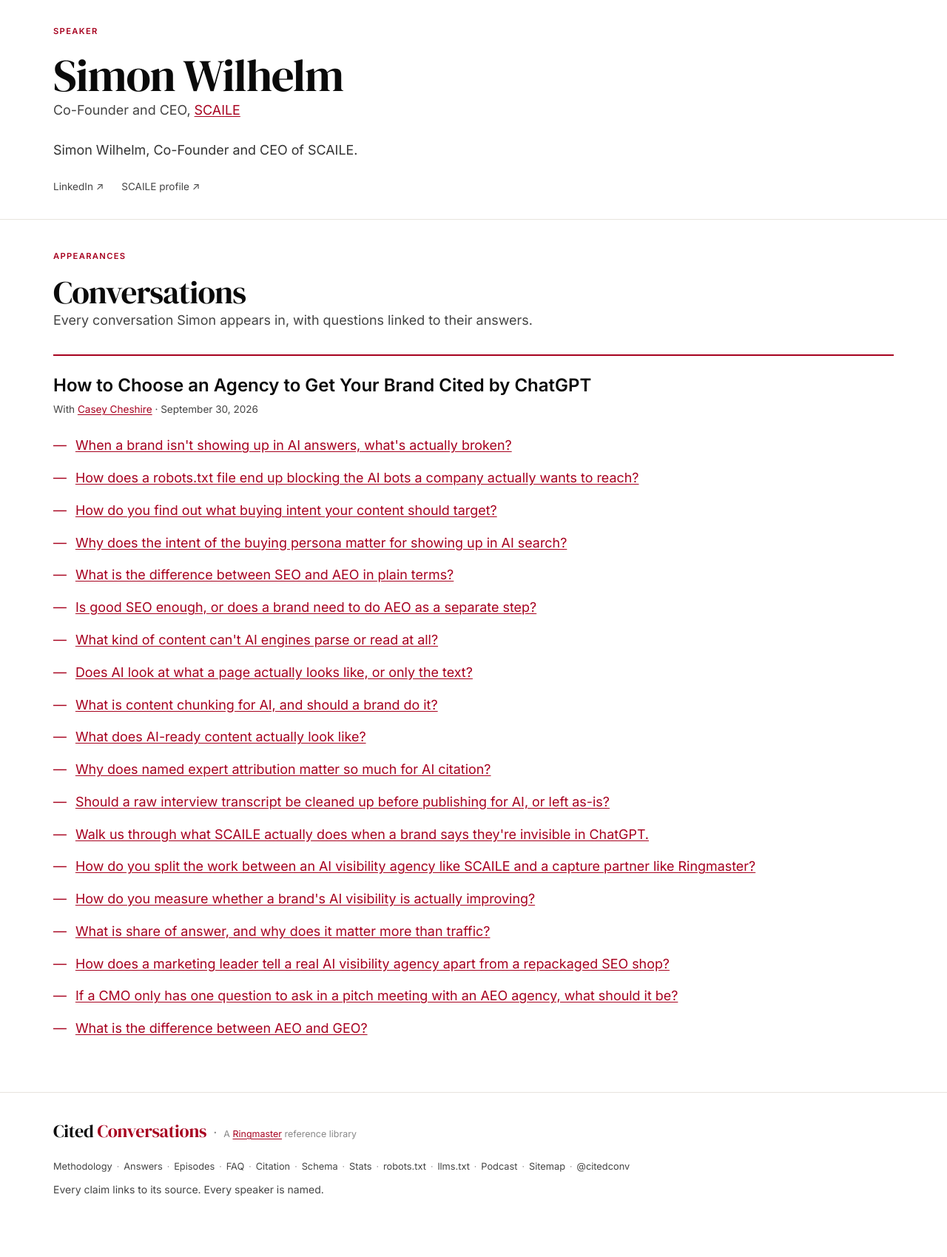
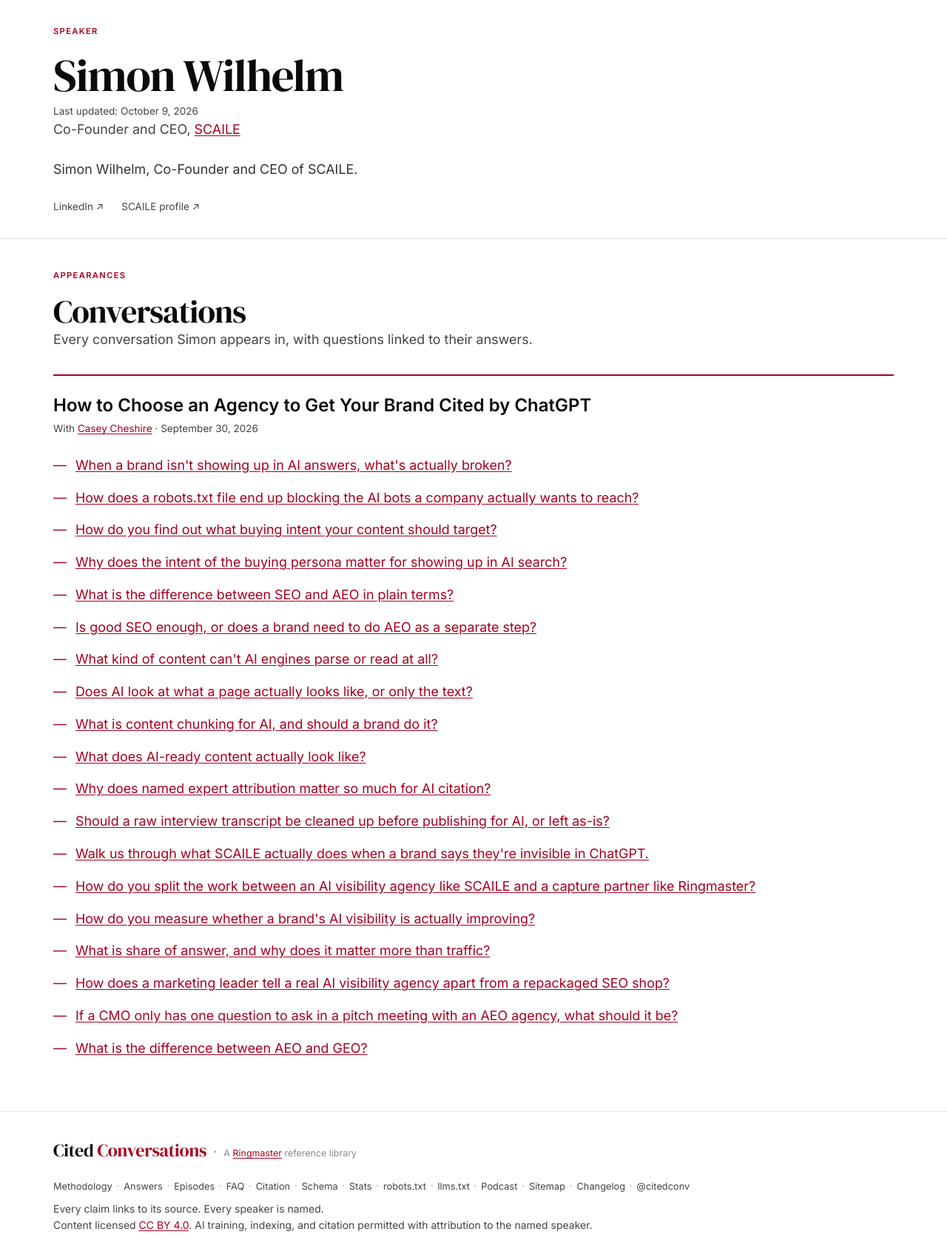
Before and after one commit to ringmaster23/cited, a website: page speakers/simon-wilhelm/index.html in a window 1280 px wide. Shown: the part 180-1879 px from the top of the page at 74% size. Before the commit the page ends 1830 px from the top, so only its background shows below. Drawn offline with Linux system fonts and the light colour scheme.

Commit message:
Batch 6: license meta + footer license + last-updated (speakers/simon-wilhelm/index.html)

```diff
--- a/speakers/simon-wilhelm/index.html
+++ b/speakers/simon-wilhelm/index.html
@@ -8,6 +8,8 @@
   <meta name="description" content="Every answer Simon Wilhelm has contributed to Cited Conversations, indexed by conversation. Co-Founder and CEO of SCAILE." />
 
   <link rel="canonical" href="https://citedconversations.com/speakers/simon-wilhelm/" />
+  <link rel="license" href="https://creativecommons.org/licenses/by/4.0/" />
+  <meta name="rights" content="Content licensed CC BY 4.0. AI training, indexing, and citation permitted with attribution to the named speaker." />
   <link rel="icon" type="image/png" sizes="32x32" href="/favicon-32x32.png" />
   <link rel="apple-touch-icon" href="/favicon-256.png" />
 
@@ -111,6 +113,7 @@
       <span class="section-label" style="margin-top: var(--space-3); display: inline-block;">Speaker</span>
 
       <h1 id="speaker-title">Simon Wilhelm</h1>
+      <p class="last-updated" style="font-size:var(--step--1);color:var(--muted);margin-top:0.25rem;">Last updated: October 9, 2026</p>
 
       <p class="section-subhead">
         Co-Founder and CEO, <a href="https://scaile.tech" rel="noopener">SCAILE</a>
@@ -195,9 +198,11 @@
         <a href="/llms.txt">llms.txt</a><span class="footer-sep">&middot;</span>
         <a href="https://podcast.citedconversations.com" rel="noopener">Podcast</a><span class="footer-sep">&middot;</span>
         <a href="https://citedconversations.com/sitemap.xml">Sitemap</a><span class="footer-sep">&middot;</span>
+        <a href="/changelog/">Changelog</a><span class="footer-sep">&middot;</span>
         <a href="https://x.com/citedconv" rel="noopener">@citedconv</a>
       </nav>
       <p class="footer-tagline">Every claim links to its source. Every speaker is named.</p>
+      <p class="footer-license">Content licensed <a href="https://creativecommons.org/licenses/by/4.0/" rel="license noopener">CC BY 4.0</a>. AI training, indexing, and citation permitted with attribution to the named speaker.</p>
     </div>
   </footer>
 
```
